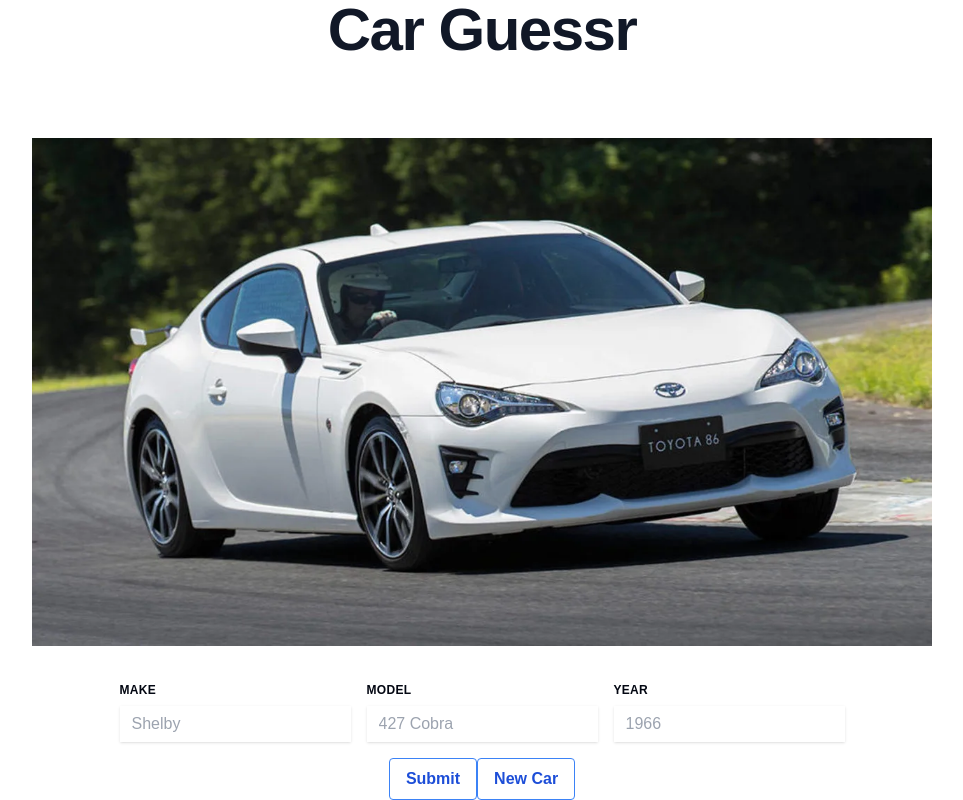
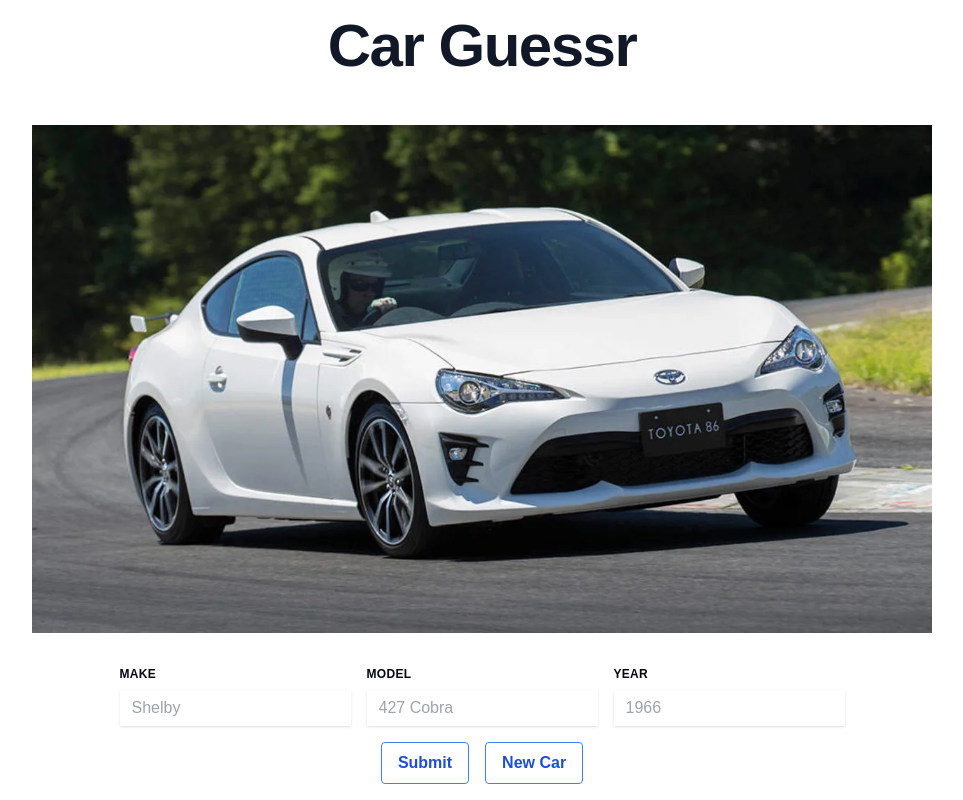
Before and after one commit to Kelly-Esquejo/kellz.land, a Next.js app: page /carguessr in a window 1280 px wide. Shown: the whole page, without its empty margins (158-1121 px from the left). Built offline with nearby package versions, Linux system fonts and the light colour scheme.

Commit message:
googleapi

```diff
--- a/package.json
+++ b/package.json
@@ -10,6 +10,7 @@
         "lint": "next lint"
     },
     "dependencies": {
+        "googleapis": "^144.0.0",
         "next": "15.1.6",
         "open": "^10.1.0",
         "react": "^19.0.0",
--- /dev/null
+++ b/src/api/page.tsx
@@ -0,0 +1 @@
+import { google } from "googleapis";
--- a/src/app/carguessr/page.tsx
+++ b/src/app/carguessr/page.tsx
@@ -63,22 +63,22 @@ const CarGuessr: React.FC = () => {
     };
 
     return (
-        <div className="flex flex-col items-center justify-center h-screen w-full gap-4">
+        <div className="flex flex-col items-center justify-center h-screen w-full gap-4 pt-4 pb-4">
+            {" "}
             <h1 className="mb-4 text-4xl font-extrabold leading-none tracking-tight text-gray-900 md:text-5xl lg:text-6xl dark:text-white">
                 Car Guessr
             </h1>
             {/* Processed Image with Hidden Logos */}
-            <div className="overflow-hidden">
+            <div className="relative overflow-hidden flex justify-center items-center">
                 <Image
-                    className="w-[900px] h-[600px] items-center justify-center object-contain"
+                    className="w-[75vw] max-w-[900px] h-[75vh] object-contain"
                     src={carImage}
                     alt="Car"
                     width={900}
                     height={600}
                 />
             </div>
-
-            <div className="flex flex-col items-center justify-center gap-4 w-full">
+            <div className="h-auto flex flex-col items-center justify-center gap-4 w-full">
                 <form className="w-full flex gap-4 items-center justify-center">
                     <Input
                         labelClassName="block uppercase tracking-wide text-gray-950 text-xs font-bold mb-2"
@@ -115,7 +115,7 @@ const CarGuessr: React.FC = () => {
                         placeholder="1966"
                     />
                 </form>
-                <footer className="">
+                <footer className="flex gap-4">
                     <button
                         className="bg-transparent hover:bg-blue-500 text-blue-700 font-semibold hover:text-white py-2 px-4 border border-blue-500 hover:border-transparent rounded"
                         type="submit"
```
Also changed, not shown: 1 other file (tests, documents, lock files or other folders).
